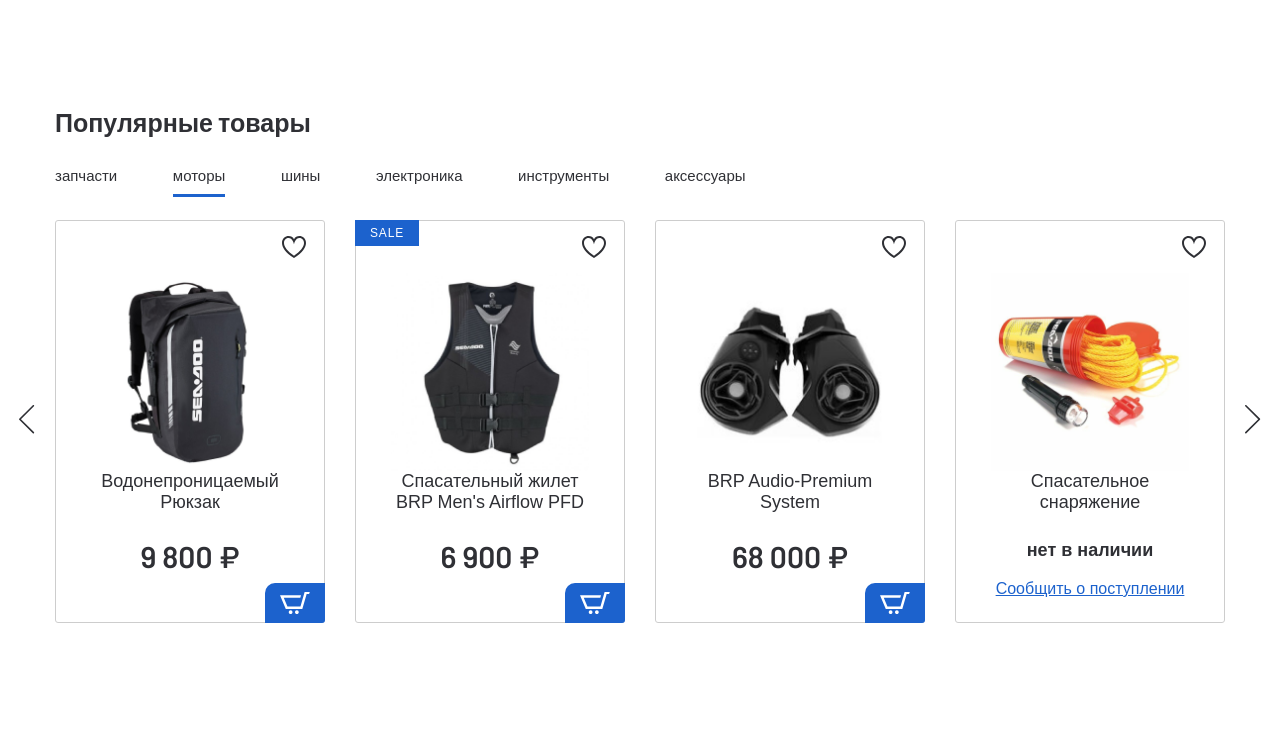
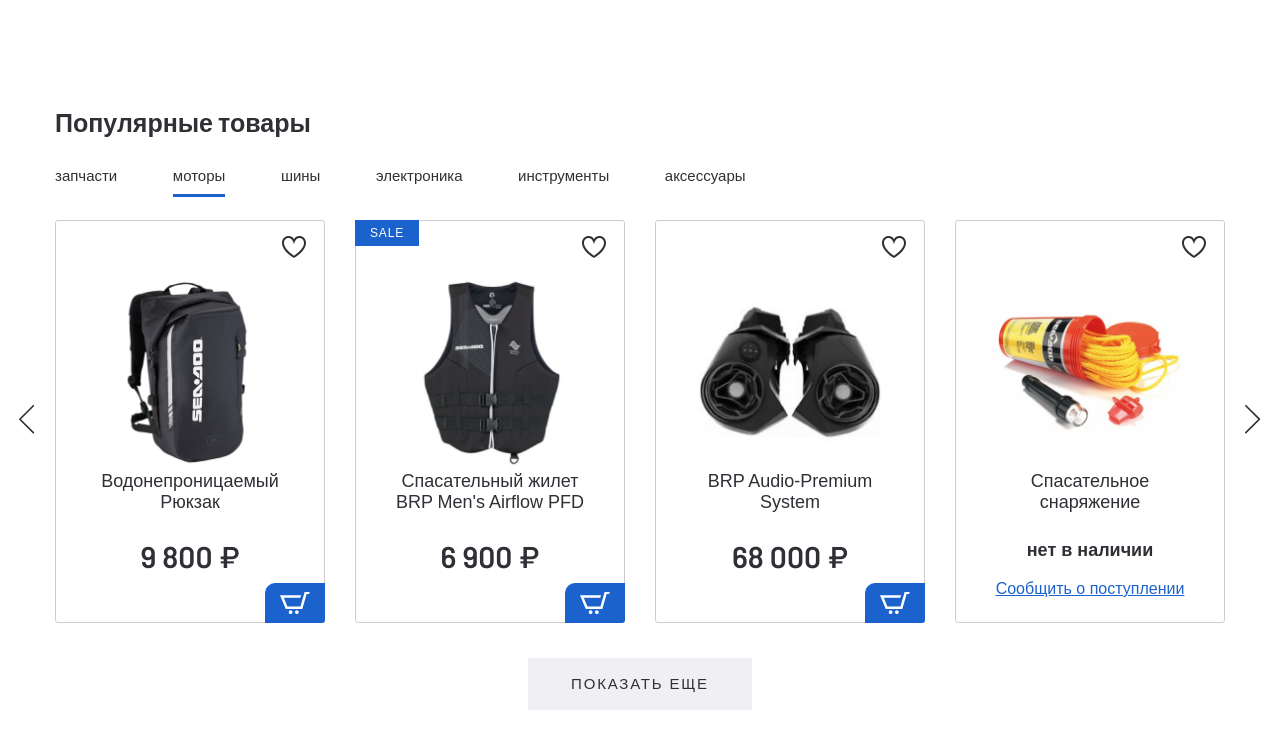
Before and after one commit to DimaGolubenko/drive-moto-html-css, a website: page app/index.html in a window 1280 px wide. Shown: the part 1230-1978 px from the top of the page. Before the commit the page ends 1933 px from the top, so only its background shows below. Drawn offline with nearby package versions, Linux system fonts and the light colour scheme; files that its build step writes are made by us from their sources.

Commit message:
add more button to popular products section

```diff
--- a/app/index.html
+++ b/app/index.html
@@ -452,6 +452,10 @@
                 <div class="tabs-content__item">6</div>
               </div>
             </div>
+            <!-- <a class="popular-products__more" href="#">Показать еще</a> -->
+            <div class="popular-products__more-wrapper">
+              <a class="popular-products__more" href="#">Показать еще</a>
+            </div>
           </div>
         </div>
       </section>
--- a/app/scss/pages/_home-page.scss
+++ b/app/scss/pages/_home-page.scss
@@ -147,5 +147,19 @@
       font-weight: 700;
       margin-bottom: 25px;
     }
+
+    &__more-wrapper {
+      margin-top: 35px;
+      text-align: center;
+    }
+
+    &__more {
+      padding: 17px 43px;
+      text-transform: uppercase;
+      background-color: #f0f0f4;
+      font-size: 15px;
+      line-height: 18px;
+      letter-spacing: 0.12em;
+    }
   }
 }
```
